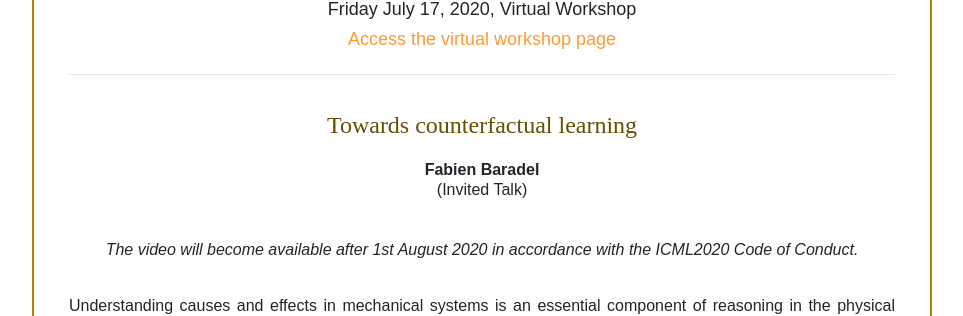
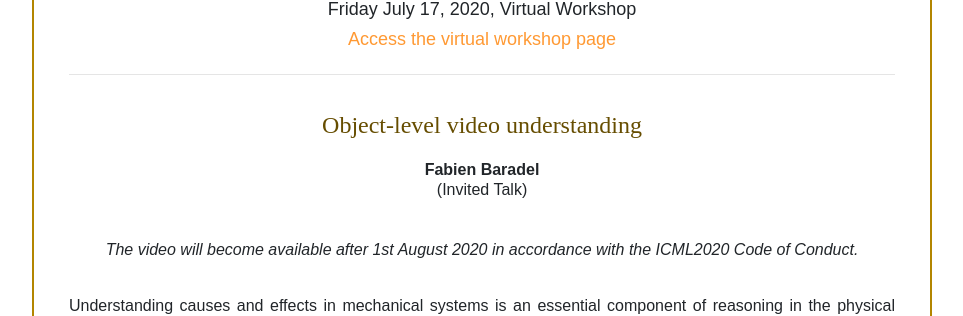
Before and after one commit to oolworkshop/oolworkshop.github.io, a Jekyll site: the page built from program/ool_36.html, in a window 1280 px wide. Shown: the part 210-526 px from the top of the page, without its empty margins (158-1121 px from the left). Built offline with Jekyll 4.4.1, drawn with Linux system fonts in a browser that asks for light colours; nearby versions of some CDN libraries.

Commit message:
update Fabien talk title

```diff
--- a/_data/speakers.yml
+++ b/_data/speakers.yml
@@ -43,7 +43,7 @@
   authors: Fabien Baradel
   id: 36
   kind: oral
-  title: Towards counterfactual learning
+  title: Object-level video understanding
 - abstract: Two-dimensional images are commonly used to study and model perceptual
     and cognitive processes because of the convenience and ease of experimental control
     they provide. However, real objects differ from pictures in many ways, including
--- a/program/ool_36.html
+++ b/program/ool_36.html
@@ -10,7 +10,7 @@ cmt_id: -1
 kind: oral
 session_id: 0
 session_title: "Invited Talk"
-title: "Towards counterfactual learning"
+title: "Object-level video understanding"
 abstract: "Understanding causes and effects in mechanical systems is an essential component of reasoning in the physical world. This work poses a new problem of counterfactual learning of object mechanics from visual input. We develop the CoPhy benchmark to assess the capacity of the state-of-the-art models for causal physical reasoning in a synthetic 3D environment and propose a model for learning the physical dynamics in a counterfactual setting. Having observed a mechanical experiment that involves, for example, a falling tower of blocks, a set of bouncing balls or colliding objects, we learn to predict how its outcome is affected by an arbitrary intervention on its initial conditions, such as displacing one of the objects in the scene. The alternative future is predicted given the altered past and a latent representation of the confounders learned by the model in an end-to-end fashion with no supervision. We compare against feedforward video prediction baselines and show how observing alternative experiences allows the network to capture latent physical properties of the environment, which results in significantly more accurate predictions at the level of super human performance."
 track: invited
 live: false
--- a/schedule.html
+++ b/schedule.html
@@ -81,7 +81,7 @@ layout: default
     <tr>
       <td><span class="dot-invited-talk"></span> 05:30 PM</td>
       <td>Fabien Baradel</td>
-      <td><a href="/program/ool_36.html">Towards counterfactual learning</a></td>
+      <td><a href="/program/ool_36.html">Object-level video understanding</a></td>
 <!--      <td><a href="https://iclr.rocket.chat/channel/baics_channel_45" target="_blank">#baics_channel_45</a></td>-->
     </tr>
     <tr>
```
